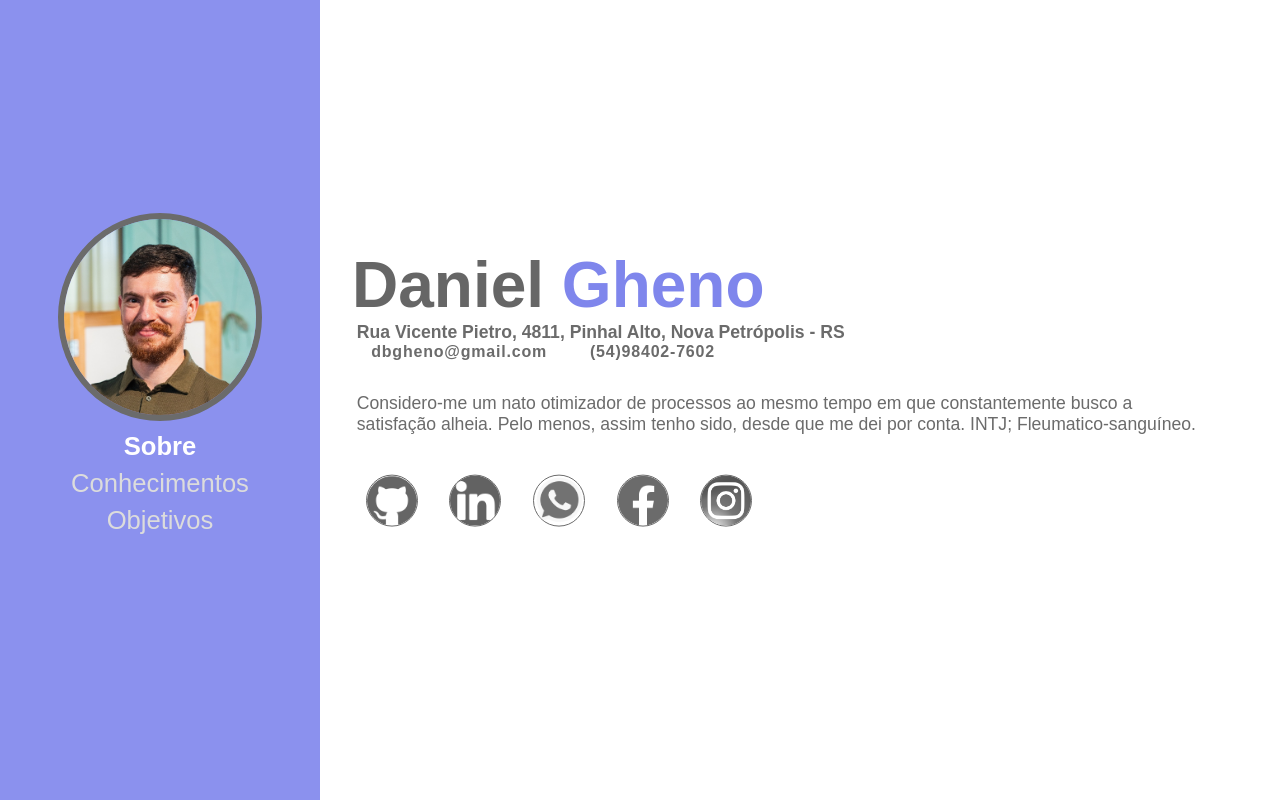
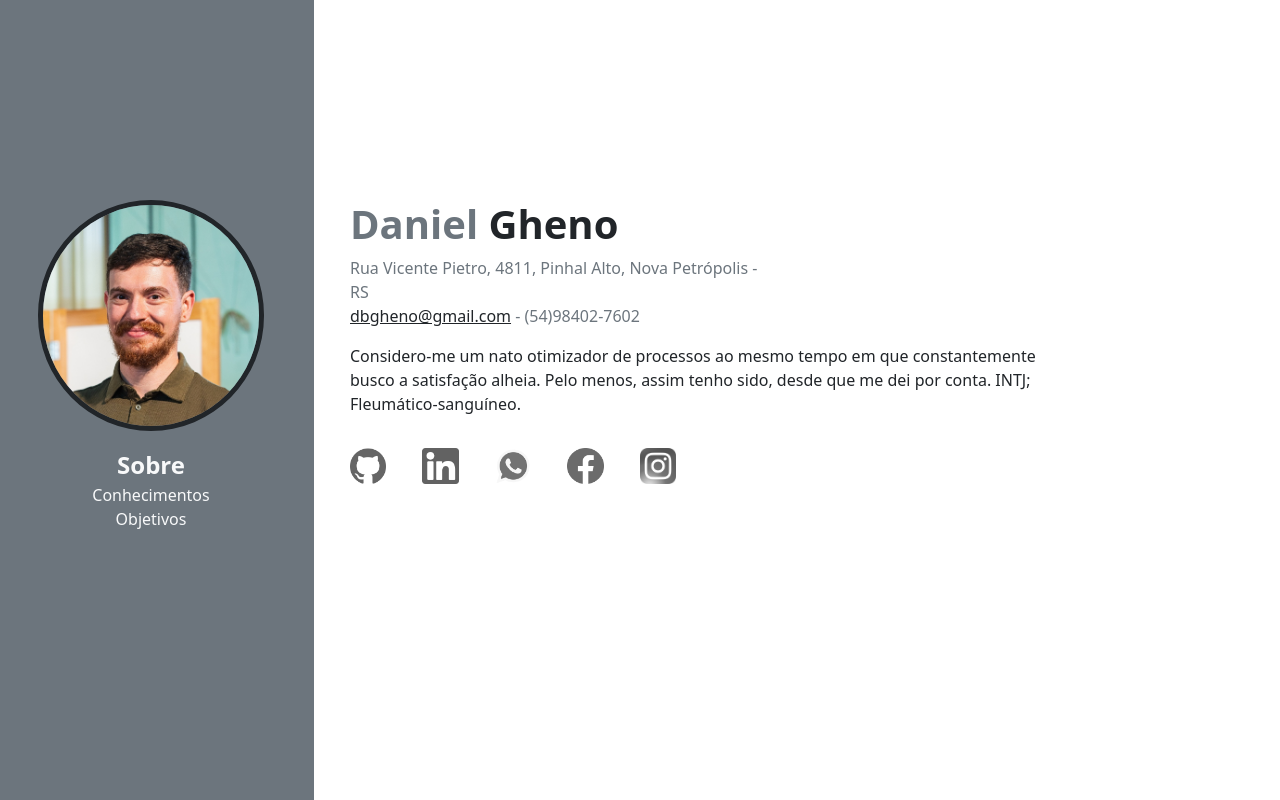
Before and after one commit to dbgheno/pagina_curriculo_daniel, a plain HTML site: page index.html in a window 1280 px wide. Drawn offline with nearby package versions, Linux system fonts and the light colour scheme.

Commit message:
to Bootstrap

```diff
--- a/index.html
+++ b/index.html
@@ -5,50 +5,80 @@
     <meta charset="UTF-8">
     <meta name="viewport" content="width=device-width, initial-scale=1.0">
     <title>Daniel Gheno</title>
-    <link rel="stylesheet" href="styles.css">
+    <link href="https://cdn.jsdelivr.net/npm/bootstrap@5.3.2/dist/css/bootstrap.min.css" rel="stylesheet"
+        integrity="sha384-T3c6CoIi6uLrA9TneNEoa7RxnatzjcDSCmG1MXxSR1GAsXEV/Dwwykc2MPK8M2HN" crossorigin="anonymous">
+    <!-- <link rel="stylesheet" href="styles.css"> -->
     <link rel="shortcut icon" href="./images/dfavicon.ico" type="image/x-icon">
 </head>
 
-<body>
-    <header>
-        <img id="foto" src="./images/minhafoto.jpg" alt="Foto do Daniel" title="Daniel">
-        <nav>
-            <a class="navs" href="./index.html" style="color: white;"><strong>Sobre</strong></a>
-            <a class="navs" href="./conhecimentos.html">Conhecimentos</a>
-            <a class="navs" href="./objetivos.html">Objetivos</a>
+<style>
+    .grayscale {
+        filter: grayscale(100%);
+    }
+    * {
+        overflow: hidden;
+    }
+</style>
+
+<body class="container-fluid mb-0 p-0 text-secondary">
+    <div class="row">
+        <header class="text-center col-3 bg-secondary vh-100 me-4">
+            <div class="row h-25"></div>
+            <img class="rounded-circle w-75 border border-5 border-dark mb-3" src="./images/minhafoto.jpg"
+                alt="Foto do Daniel" title="Daniel">
+            <nav class="d-flex flex-column align-items-center">
+                <a class="text-light text-decoration-none fs-4" href="./index.html"><strong>Sobre</strong></a>
+                <a class="text-light text-decoration-none" href="./conhecimentos.html">Conhecimentos</a>
+                <a class="text-light text-decoration-none" href="./objetivos.html">Objetivos</a>
             </nav>
         </header>
+        <div class="col-8">
+            <div class="row h-25"></div>
 
-    <main class="sobre">
-        <h1>Daniel <span id="sobrenome">Gheno</span></h1>
-        <section>
-            <p id="endereco">Rua Vicente Pietro, 4811, Pinhal Alto, Nova Petrópolis - RS</p>
-            <p id="email"><a href="mailto: dbgheno@gmail.com" targe="_blank">dbgheno@gmail.com</a></p>
-            <p id="telefone">(54)98402-7602</p>
+            <main class="row">
+                <!-- <div class="col-6 d-flex justify-content-center "> -->
+                    <h1><b>Daniel <span class="text-dark">Gheno</span></b></h1>
+                <!-- </div> -->
+                <section class="col-6">
+                    <p class="mb-0">Rua Vicente Pietro, 4811, Pinhal Alto, Nova Petrópolis - RS</p>
+                    <div class="col-10">
+                        <p><a class="text-dark" href="mailto: dbgheno@gmail.com" target="_blank">dbgheno@gmail.com</a> - (54)98402-7602</p>
+                    </div>
                 </section>
-        <section id="descricao">
-            <p>Considero-me um nato otimizador de processos ao mesmo tempo em que constantemente busco a satisfação alheia. Pelo menos, assim tenho sido, desde que me dei por conta. INTJ; Fleumatico-sanguíneo.</p>
+                <div class="offset-2"></div>
+                <section class="text-dark col-10">
+                    <p>Considero-me um nato otimizador de processos ao mesmo tempo em que constantemente busco a
+                        satisfação alheia. Pelo menos, assim tenho sido, desde que me dei por conta. INTJ;
+                        Fleumático-sanguíneo.
+                    </p>
                 </section>
                 <section>
-            <nav>
-                <a class="redes" href="https://github.com/dbgheno" title="GitHub" target="_blank">
-                    <img class="redesImg" src="./images/githublogo.png" alt="GitHub">
+                    <nav class="row grayscale mt-3">
+                        <a class="col-1" href="https://github.com/dbgheno" title="GitHub" target="_blank">
+                            <img class="w-75" src="./images/githublogo.png" alt="GitHub">
                         </a>
-                <a class="redes" href="https://www.linkedin.com/in/danielgheno/" title="LinkedIn" target="_blank">
-                    <img class="redesImg" src="./images/linkedinlogo.png" alt="LinkedIn">
+                        <a class="col-1" href="https://www.linkedin.com/in/danielgheno/" title="LinkedIn"
+                            target="_blank">
+                            <img class="w-75" src="./images/linkedinlogo.png" alt="LinkedIn">
                         </a>
-                <a class="redes" href="https://wa.me//5554984027602" title="WhatsApp" target="_blank">
-                    <img class="redesImg" src="./images/whatsapp.png" alt="WhatsApp">
+                        <a class="col-1" href="https://wa.me//5554984027602" title="WhatsApp" target="_blank">
+                            <img class="w-75" src="./images/whatsapp.png" alt="WhatsApp">
                         </a>
-                <a class="redes" href="https://www.facebook.com/dbgheno/" title="Facebook" target="_blank">
-                    <img class="redesImg" src="./images/facebooklogo.png" alt="Facebook">
+                        <a class="col-1" href="https://www.facebook.com/dbgheno/" title="Facebook" target="_blank">
+                            <img class="w-75" src="./images/facebooklogo.png" alt="Facebook">
                         </a>
-                <a class="redes" href="https://www.instagram.com/dbgheno/" title="Instagram" target="_blank">
-                    <img class="redesImg" src="./images/instagramlogo.png" alt="Instagram">
+                        <a class="col-1 " href="https://www.instagram.com/dbgheno/" title="Instagram"
+                            target="_blank">
+                            <img class="w-75" src="./images/instagramlogo.png" alt="Instagram">
                         </a>
                     </nav>
                 </section>
             </main>
+        </div>
+    </div>
+    <script src="https://cdn.jsdelivr.net/npm/bootstrap@5.3.2/dist/js/bootstrap.bundle.min.js"
+        integrity="sha384-C6RzsynM9kWDrMNeT87bh95OGNyZPhcTNXj1NW7RuBCsyN/o0jlpcV8Qyq46cDfL"
+        crossorigin="anonymous"></script>
 </body>
 
 </html>
```
Also changed, not shown: conhecimentos.html (+34 -14 lines), objetivos.html (+29 -12 lines). Lines whose indentation alone changed are shown as unchanged.
